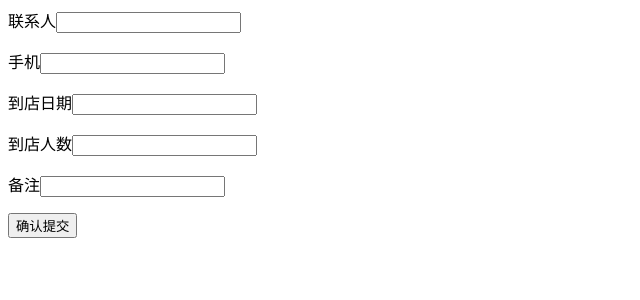
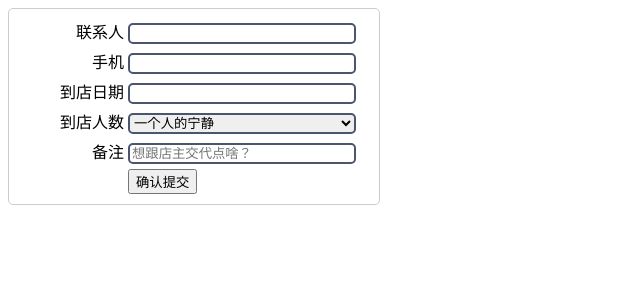
Before and after one commit to wickydong/order_food, a Flask app: page /reservation in a window 1280 px wide. Shown: the top 300 px of the page, without its empty margins (0-640 px from the left). Run offline with Flask 2, Linux system fonts and the light colour scheme; some libraries are stand-ins or nearby versions.

Commit message:
只是整理了一下而已

```diff
--- /dev/null
+++ b/static/reservation.css
@@ -0,0 +1,22 @@
+.form {
+  border:1px solid #ccc;
+  border-radius:5px;
+  width:350px;
+  padding:5px 10px;
+}
+.form-reservation {
+}
+.form-div {
+  margin:5px auto;
+}
+.form-div label {
+  display:inline-block;
+  width:30%;
+  text-align:right;
+}
+.form-div input, select {
+  display:inline-block;
+  border:2px solid #4c556e;
+  border-radius:5px;
+  width:65%;
+}
--- a/templates/reservation.html
+++ b/templates/reservation.html
@@ -2,15 +2,42 @@
     <head>
         <title>订座</title>
         <meta http-equiv="Content-Type" content="text/html;charset=utf-8">
+        <link rel="stylesheet" type="text/css" href="/static/reservation.css">
     </head>
     <body>
-        <form action="/reservation" method="post">
-            <p>联系人<input type="text" name="user_name"/></p>
-            <p>手机<input type="text" name="phone_number"/></p>
-            <p>到店日期<input type="text" name="come_datetime"/></p>
-            <p>到店人数<input type="text" name="come_people"/></p>
-            <p>备注<input type="text" name="other"/></p>
-            <input type="submit" value="确认提交">
+        <form action="/reservation" method="post" class="form form-reservation">
+            <div class="form-div">
+                <label>联系人</label>
+                <input type="text" name="user_name"/>
+            </div>
+            <div class="form-div">
+                <label>手机</label>
+                <input type="text" name="phone_number"/>
+            </div>
+            <div class="form-div">
+                <label>到店日期</label>
+                <input type="text" name="come_datetime"/>
+            </div>
+            <div class="form-div">
+                <label>到店人数</label>
+                <select name="come_people">
+                    <option value="1">一个人的宁静</option>
+                    <option value="2">两个人的浪漫</option>
+                    <option value="3">三个人的闲聊</option>
+                    <option value="4">四个人的聚会</option>
+                    <option value="5">五个人的死党</option>
+                    <option value="0">公司订餐的干活？</option>
+                </select>
+                <input text="text" name="come_people" style="display:none;" placeholder="自己填个数吧">
+            </div>
+            <div class="form-div">
+                <label>备注</label>
+                <input type="text" name="other" placeholder="想跟店主交代点啥？"/>
+            </div>
+            <div class="form-div">
+                <label></label>
+                <button type="submit">确认提交</button>
+            </div>
         </form>
     </body>
 </html>
```
Also changed, not shown: static/index.css (+35 -1 lines), templates/index.html (+9 -6 lines).
